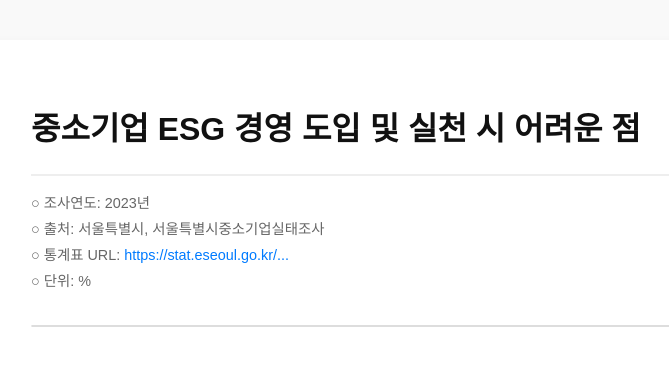
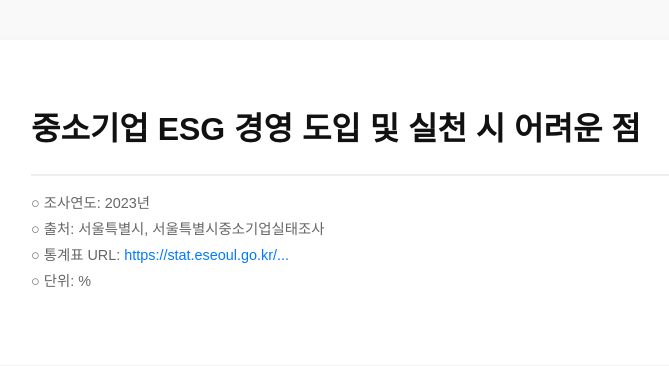
Before and after one commit to hrparc/tableau_assignment, a plain HTML site: page index.html in a window 1280 px wide. Shown: the full height of the page, 19-688 px from the left. Drawn offline with Linux system fonts and the light colour scheme; a web font is replaced by a local one.

Commit message:
Update index.html

```diff
--- a/index.html
+++ b/index.html
@@ -41,7 +41,7 @@
             margin: 40px auto;
             padding: 40px 50px;
             background-color: #ffffff;
-            border-radius: 8px;
+            border-radius: 15px;
             box-shadow: 0 4px 12px rgba(0, 0, 0, 0.05);
         }
 
@@ -71,8 +71,6 @@
 
         .tableau-viz-container {
             width: 100%;
-            border: 1px solid #ddd;
-            border-radius: 6px;
             overflow: hidden;
         }
 
```
